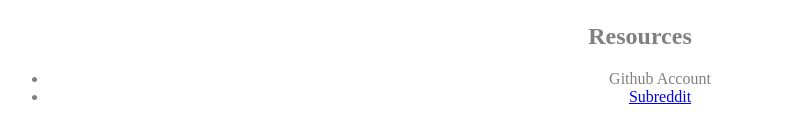
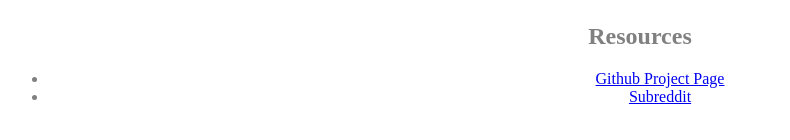
Before and after one commit to iniquitousriddle/FindMyD, a plain HTML site: page index.html in a window 1280 px wide. Shown: the part 396-536 px from the top of the page, without its empty margins (0-790 px from the left). Drawn offline with Linux system fonts and the light colour scheme.

```diff
--- a/index.html
+++ b/index.html
@@ -28,7 +28,8 @@
 			<h2>Resources</h2>
 				<ul>
 					<li>
-						Github Account
+						<a href="https://github.com/iniquitousriddle/iniquitousriddle.github.io">Github Project Page
+						</a>
 					</li>
 					<li>
 						<a href="https://www.reddit.com/r/iniquitousriddle/">Subreddit
```
